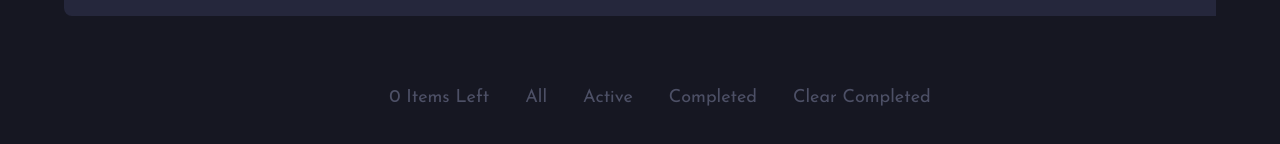
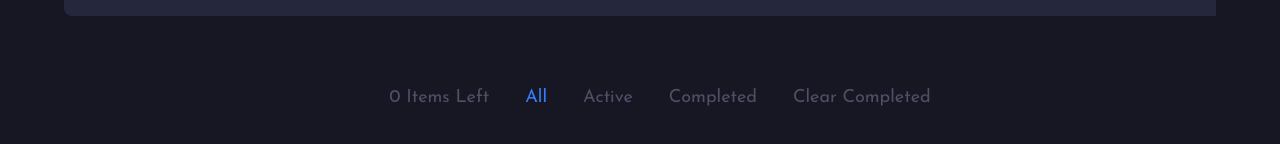
Before and after one commit to plaetzaw/TaskManagerTypescript, a Next.js app: page / in a window 1280 px wide. Shown: the part 582-726 px from the top of the page. Built offline with nearby package versions, Linux system fonts and the light colour scheme.

Commit message:
Feat: found a solution for the footer

```diff
--- a/components/footer.tsx
+++ b/components/footer.tsx
@@ -9,6 +9,7 @@ const FooterItem = styled.li<DisplayModeProps>`
     display: flex;
     padding: 1em;
     color: ${props => props.darkMode ? props.theme.primaryTheme.lightMode.DarkGrayishBlue : props.theme.primaryTheme.darkMode.VeryDarkGrayishBlue};
+    color: ${props => props.selected ? props.theme.primaryTheme.colorsPrimary.blue : null};
     &:hover {
         cursor: hand;
         color: ${props => props.darkMode ? props.theme.primaryTheme.lightMode.VeryDarkGrayishBlue : props.theme.primaryTheme.darkMode.LightGrayishBlue};
@@ -20,6 +21,7 @@ const FooterItem = styled.li<DisplayModeProps>`
 
 interface DisplayModeProps {
     darkMode: boolean,
+    selected: boolean
   }
 
 interface Props {
@@ -29,7 +31,7 @@ interface Props {
     setTodoList( arg0: any ): void,
     filter: string,
     setFilter( arg0: string ): void,
-    darkMode: boolean
+    darkMode: boolean,
 }
 
 
@@ -38,17 +40,42 @@ const ItemPluralization = (taskCount > 1 || taskCount === 0) ? "Items" : "Item"
 
 // console.log(darkMode)
 
-if (filter === 'All') {
-
-}
+    const FooterData = [{
+        id: 1,
+        name: "All",
+    },
+    {
+        id: 2,
+        name: "Active"
+    },
+    {
+        id: 3,
+        name: "Completed"
+    }
+]
 
   return (
     <div>
     <FooterContainer>
     <FooterItem darkMode={darkMode}>{taskCount} {ItemPluralization} Left</FooterItem>
-    <FooterItem darkMode={darkMode} onClick={() => {setFilter("All")}}>All</FooterItem>
+    {FooterData.map((item, index) => {
+        let selected
+        if (filter === item.name){
+            selected = true
+        } else {
+            selected = false
+        }
+        console.log(selected)
+
+        return (
+            <FooterItem key={index} selected={selected} onClick={() => { setFilter(`${item.name}`)}}>
+                {item.name}
+            </FooterItem>
+        )
+    })}
+    {/* <FooterItem darkMode={darkMode} onClick={() => {setFilter("All")}}>All</FooterItem>
     <FooterItem darkMode={darkMode} onClick={() => { setFilter("Active")}}>Active</FooterItem>
-    <FooterItem darkMode={darkMode} onClick={() => { setFilter("Completed")}}>Completed</FooterItem>
+    <FooterItem darkMode={darkMode} onClick={() => { setFilter("Completed")}}>Completed</FooterItem> */}
     <FooterItem darkMode={darkMode} onClick={() => {
         setTodoList(todoList.filter((task) => {
             return task.status === 'active'
--- a/pages/index.tsx
+++ b/pages/index.tsx
@@ -167,7 +167,7 @@ const Home: NextPage = () => {
         <title>Task Manager</title>
       </Head>
       <Container darkMode={darkMode}>
-        <button toggle={darkMode} onClick={toggleMode}>Toggle</button>
+        <button darkMode={darkMode} onClick={toggleMode}>Toggle</button>
           <Background darkMode={darkMode}>
             HelloWhiril
           </Background>
```
